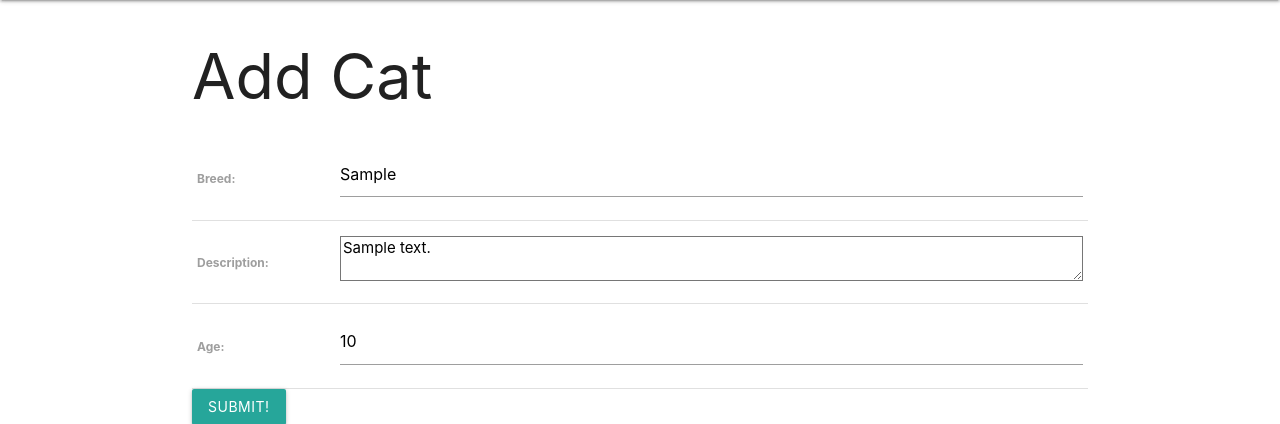
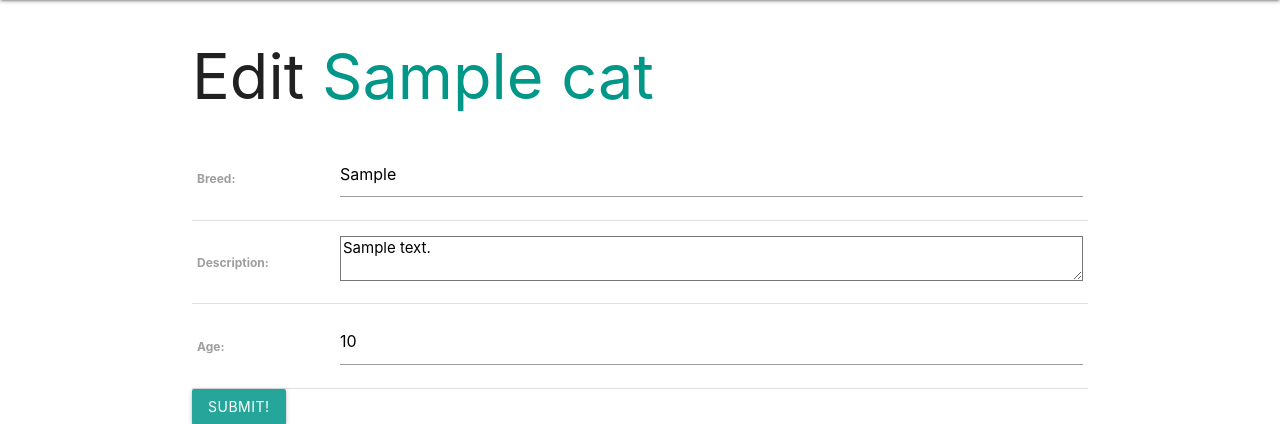
Before and after one commit to SaidNivek/catcollector, a Django app: page /cats/1/update/ in a window 1280 px wide. Shown: the part 64-488 px from the top of the page. Run offline with Django 4.2, Linux system fonts and the light colour scheme; tables that the repository leaves empty hold one stand-in row (values such as "Sample post").

Commit message:
Update the update_cat form to include the cat's name if updating

```diff
--- a/main_app/templates/main_app/cat_form.html
+++ b/main_app/templates/main_app/cat_form.html
@@ -9,7 +9,13 @@ This weird pattern avoids potential name collisions.-->
 {% extends 'base.html' %}
 
 {% block content %}
-  <h1>Add Cat</h1>
+
+  {% if object %}
+    <h1>Edit <span class="teal-text">{{object.name}}</span></h1>
+  {% else %}
+    <h1>Add Cat</h1>
+  {% endif %}
+
   <!-- Leaving the action empty makes the form post to the same url used to display it -->
   <form action="" method="POST">
     <!-- Django requires the following for security purposes -->
```
